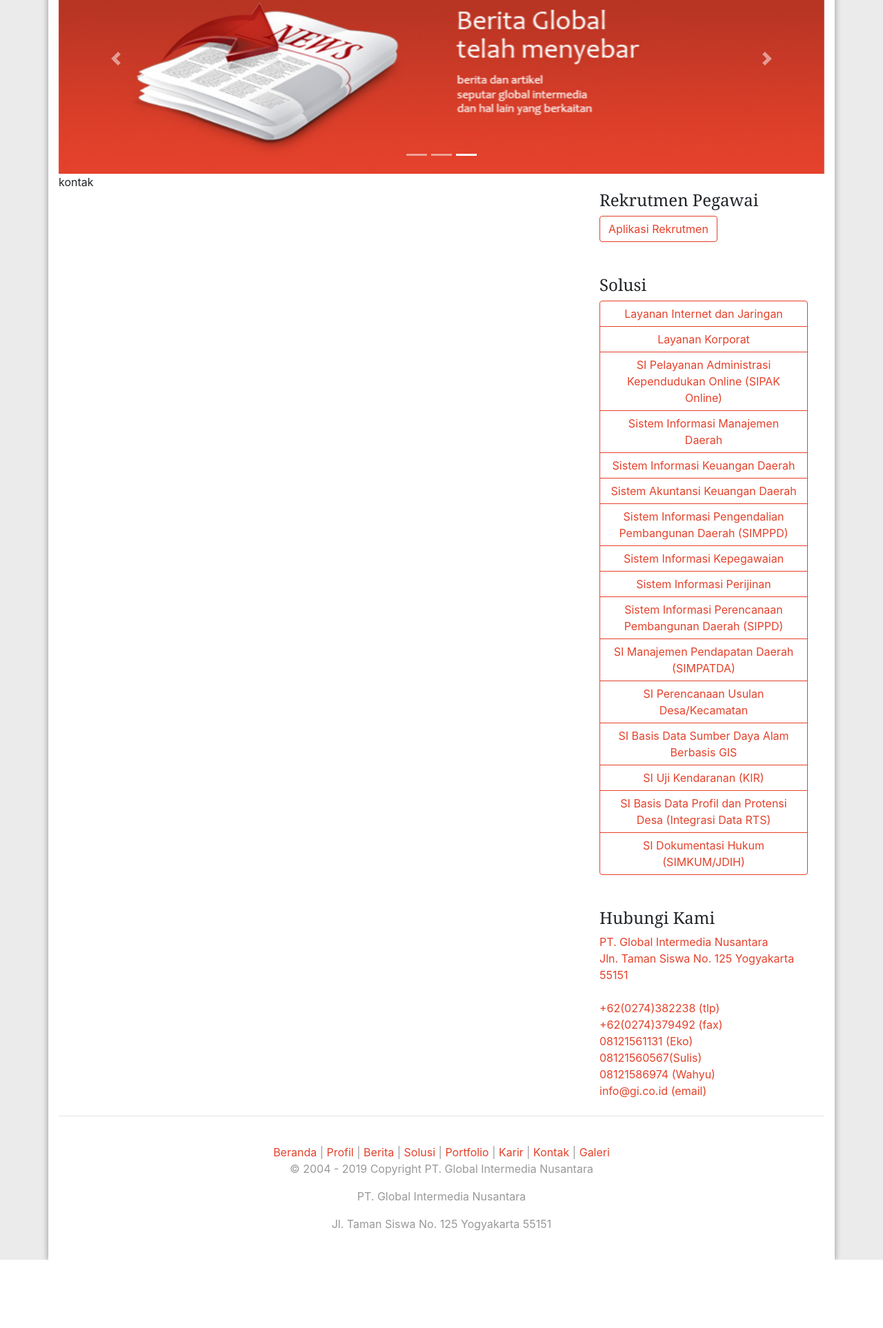
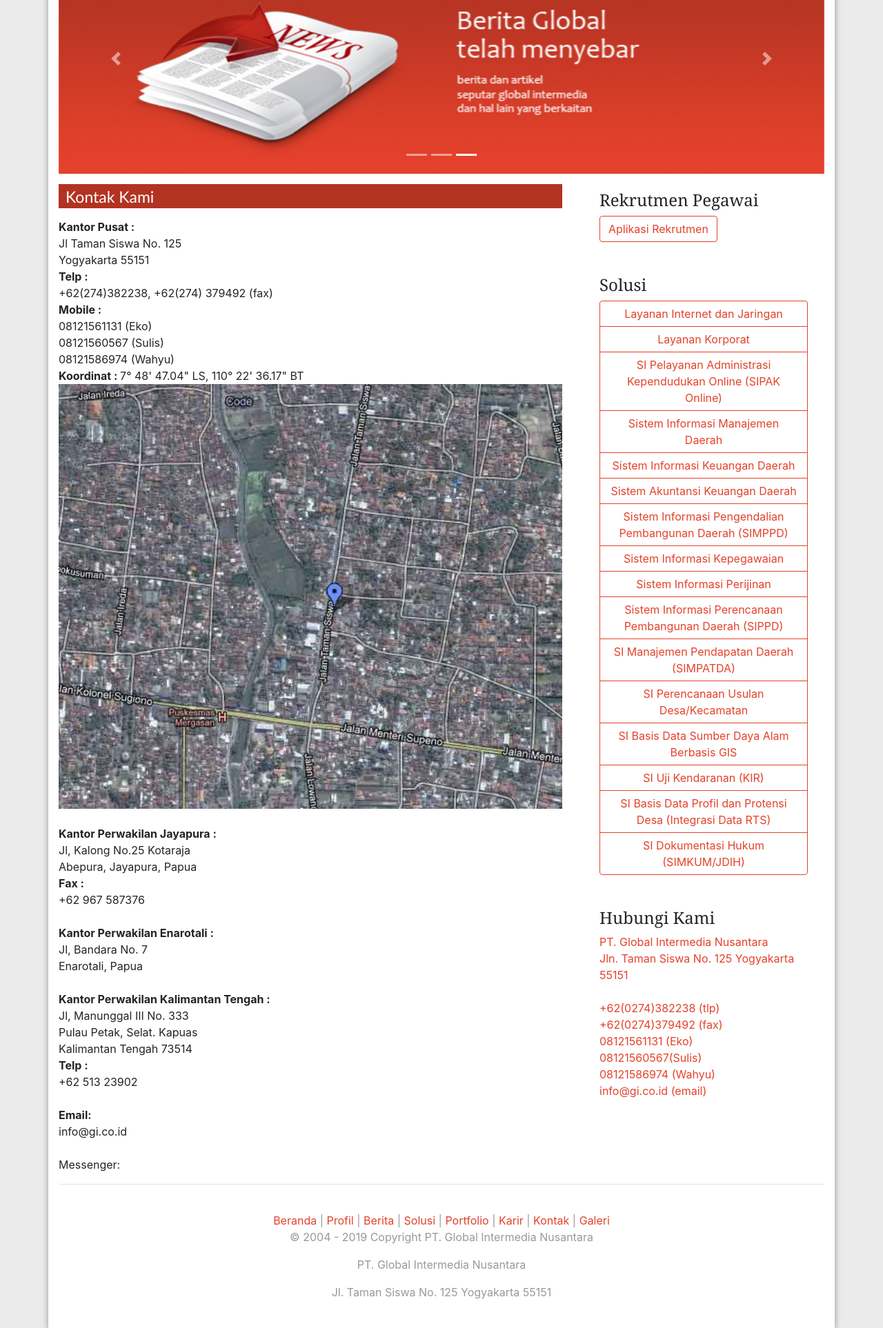
Before and after one commit to aldrinmarbun/WEBPRO1819_IF-41-10_Aldrin_Kelompok3, a CodeIgniter app: page /WEBPRO1819_IF-41-10_Aldrin_Kelompok3/index.php/c_main_view/kontak in a window 1280 px wide. Shown: the part 216-2142 px from the top of the page at 69% size. Before the commit the page ends 2043 px from the top, so only its background shows below. Run offline with CodeIgniter, Linux system fonts and the light colour scheme; some libraries are stand-ins or nearby versions.

Commit message:
profil-kontak

```diff
--- a/application/views/content/kontak.php
+++ b/application/views/content/kontak.php
@@ -1 +1,34 @@
-kontak
+<div class='content'>
+    <h3>Kontak Kami</h3>
+    <p>
+        <strong>Kantor Pusat :</strong><br>
+        Jl Taman Siswa No. 125<br>
+        Yogyakarta 55151<br>
+        <strong>Telp :</strong><br>
+        +62(274)382238, +62(274) 379492 (fax)<br>
+        <strong>Mobile :</strong><br>
+        08121561131 (Eko)<br>
+        08121560567 (Sulis)<br>
+        08121586974 (Wahyu)<br>
+        <strong>Koordinat : </strong>
+        7° 48' 47.04" LS, 110° 22' 36.17" BT<br>
+        <img src="<?= base_url('assets/img/peta.jpg') ?>" class="d-block w-100" alt=""><br>
+        <strong> Kantor Perwakilan Jayapura :</strong><br>
+        Jl, Kalong No.25 Kotaraja<br>
+        Abepura, Jayapura, Papua<br>
+        <strong>Fax :</strong><br>
+        +62 967 587376<br><br>
+        <strong>Kantor Perwakilan Enarotali :</strong><br>
+        Jl, Bandara No. 7<br>
+        Enarotali, Papua<br><br>
+        <strong>Kantor Perwakilan Kalimantan Tengah :</strong><br>
+        Jl, Manunggal III No. 333<br>
+        Pulau Petak, Selat. Kapuas<br>
+        Kalimantan Tengah 73514<br>
+        <strong>Telp :</strong><br>
+        +62 513 23902<br><br>
+        <strong>Email:</strong><br>
+        info@gi.co.id <br><br>
+        Messenger:
+    </p>
+</div>
--- a/application/views/sidebar.php
+++ b/application/views/sidebar.php
@@ -1,7 +1,7 @@
 <aside class="col-md-4 web-sidebar">
     <div class="p-4">
         <h4>Rekrutmen Pegawai</h4>
-        <button type="button" class="btn btn-outline-danger">Aplikasi Rekrutmen</button>
+        <button type="button" class="btn btn-outline-danger"><a href="<?= site_url('C_req') ?>">Aplikasi Rekrutmen</a></button>
     </div>
 
     <div class="p-4">
--- a/application/views/template.php
+++ b/application/views/template.php
@@ -5,7 +5,7 @@
         <meta name="viewport" content="width=device-width, initial-scale=1.0">
         <meta http-equiv="X-UA-Compatible" content="ie=edge">
         <meta name="author" content="just say it, us as a 'BIG TASK' creator :)">
-
+        <link rel="stylesheet" href="<?= base_url('assets/bootstrap/css/karir.css')?>">
         <link rel="stylesheet" href="https://stackpath.bootstrapcdn.com/bootstrap/4.3.1/css/bootstrap.min.css">
 
         <title><?= $title ?></title>
--- /dev/null
+++ b/assets/bootstrap/css/karir.css
@@ -0,0 +1,17 @@
+.content h3 {
+    background-color: #B23322;
+    font-family: "Trebuchet MS", Verdana;
+    font-size: 23px;
+    color: #fff;
+    text-align: left;
+    height:35px;
+    width : 730px;
+    margin : 15px 0 15px 0;
+    padding : 5px 0 3px 10px;
+    display : block;
+    transform : none;
+}
+
+.lnk{
+    color : #FF9900;
+}
```
Also changed, not shown: application/views/V_req.php (+4 -8 lines), application/views/content/karir.php (+18 -1 lines), assets/bootstrap/css/req.css (added), assets/img/gin.jpg (added), assets/img/peta.jpg (added).
